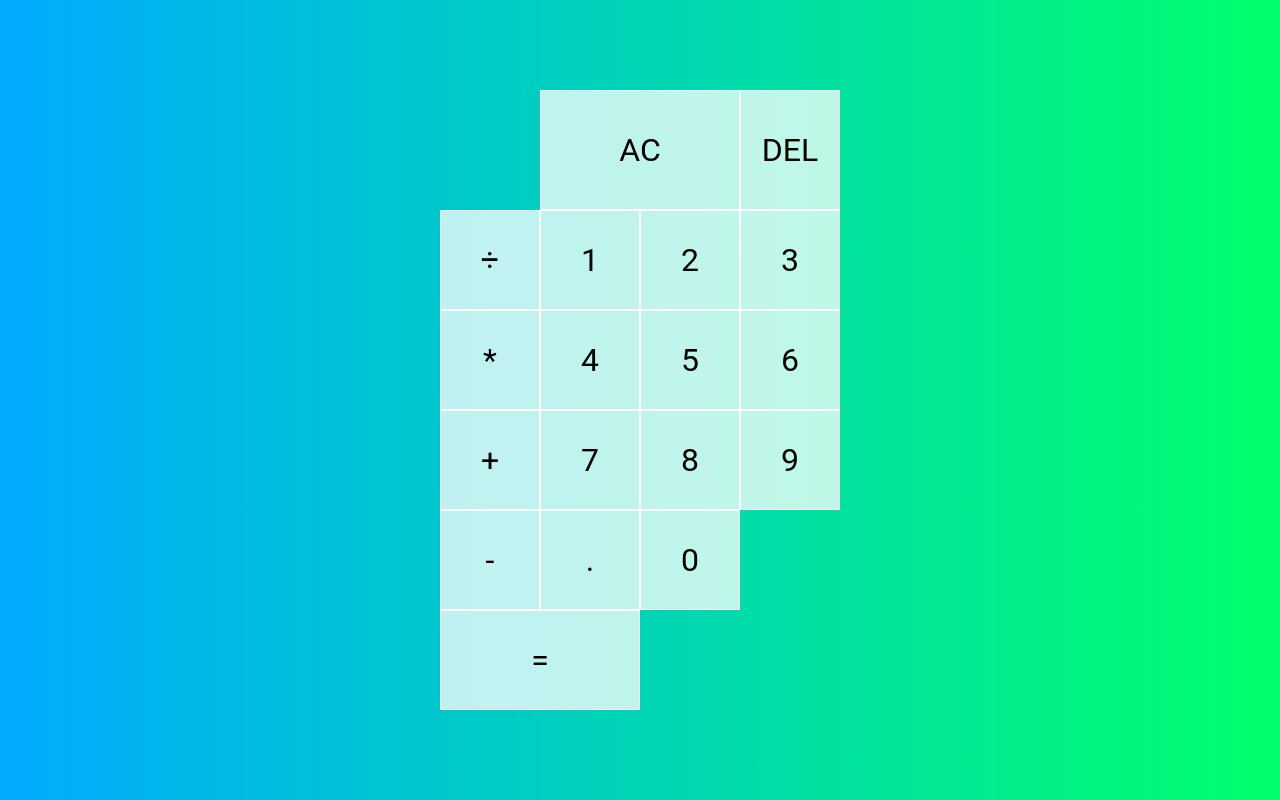
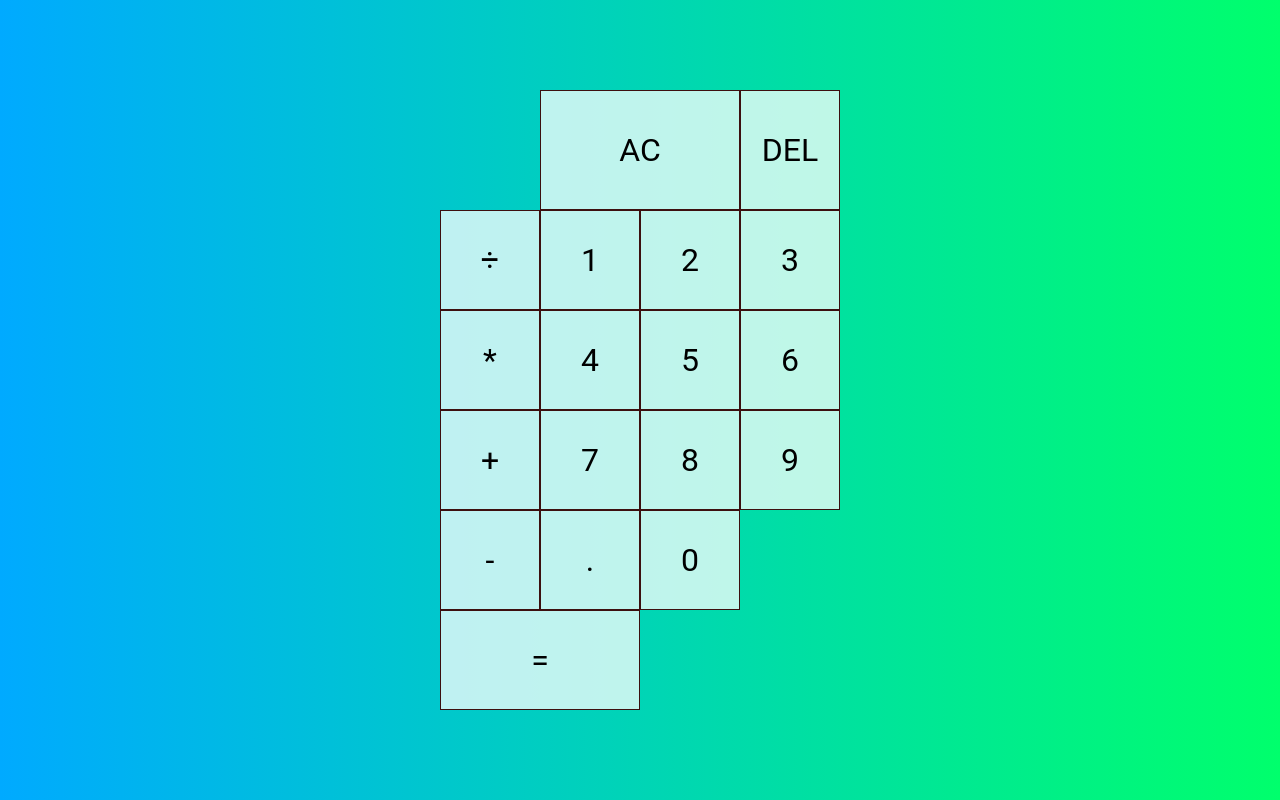
Before and after one commit to MarcellaMendoza/Calculator-App, a plain HTML site: page index.html in a window 1280 px wide. Drawn offline with Linux system fonts and the light colour scheme.

Commit message:
Css File

```diff
--- a/style.css
+++ b/style.css
@@ -22,7 +22,7 @@ body {
 .calculator-grid > button {
 	cursor: pointer;
 	font-size: 2rem;
-	border: 1px solid white;
+	border: 1px solid rgb(60, 15, 15);
 	outline: none;
 	background-color: rgba(255, 255, 255, .75);
 
```
